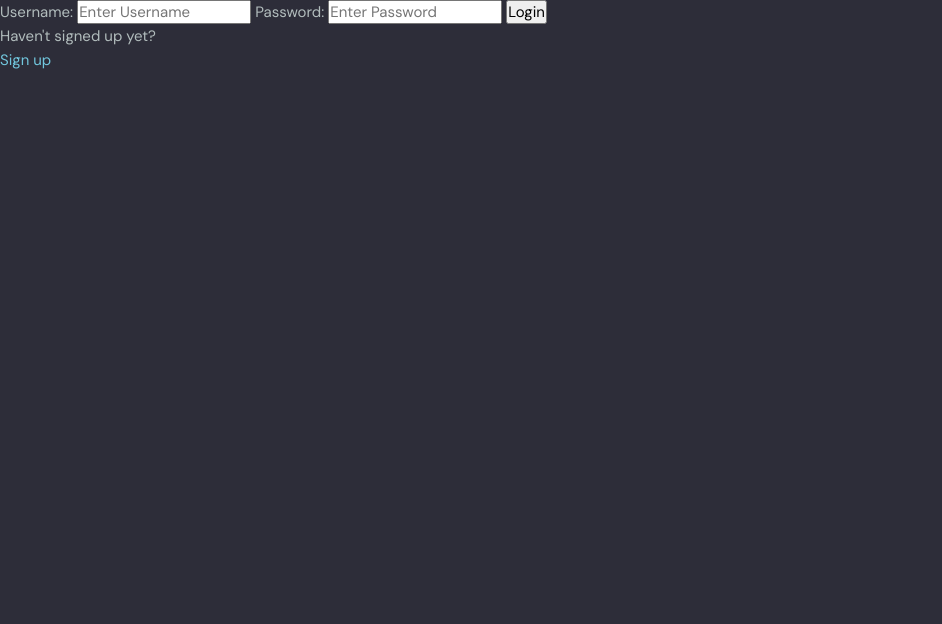
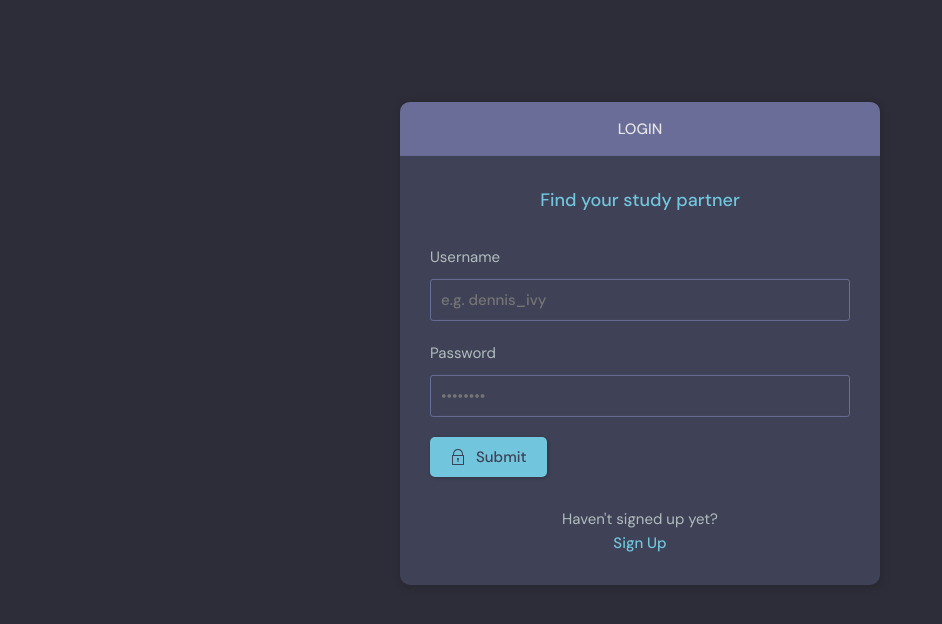
Before and after one commit to mahadi025/Group-Chat, a Django app: page /login/ in a window 1280 px wide. Shown: the part 76-700 px from the top of the page, without its empty margins (0-942 px from the left). Run offline with Django 4.2, Linux system fonts and the light colour scheme.

Commit message:
updated login/register page

```diff
--- a/core/templates/core/login_register.html
+++ b/core/templates/core/login_register.html
@@ -1,28 +1,77 @@
 {% extends "main.html" %}
 
 {% block content %}
+  <main class="auth layout">
     {% if page == "login" %}
-        <div>
-            <form method="POST" action="">
+    <div class="container">
+      <div class="layout__box">
+        <div class="layout__boxHeader">
+          <div class="layout__boxTitle">
+            <h3>Login</h3>
+          </div>
+        </div>
+        <div class="layout__body">
+          <h2 class="auth__tagline">Find your study partner</h2>
+          <form class="form" method="POST" action="">
             {% csrf_token %}
-                <label>Username:</label>
-                <input type="text" name="username" placeholder="Enter Username">
-                <label>Password:</label>
-                <input type="password" name="password" placeholder="Enter Password">
-                <input type="submit" value="Login">
+            <div class="form__group form__group">
+              <label for="room_name">Username</label>
+              <input id="username" name="username" type="text" placeholder="e.g. dennis_ivy" />
+            </div>
+            <div class="form__group">
+              <label for="password">Password</label>
+              <input id="password" name="password" type="password" placeholder="&bull;&bull;&bull;&bull;&bull;&bull;&bull;&bull;"/>
+            </div>
+            <button class="btn btn--main" type="submit">
+              <svg version="1.1" xmlns="http://www.w3.org/2000/svg" width="32" height="32" viewBox="0 0 32 32">
+                <title>lock</title>
+                <path d="M27 12h-1v-2c0-5.514-4.486-10-10-10s-10 4.486-10 10v2h-1c-0.553 0-1 0.447-1 1v18c0 0.553 0.447 1 1 1h22c0.553 0 1-0.447 1-1v-18c0-0.553-0.447-1-1-1zM8 10c0-4.411 3.589-8 8-8s8 3.589 8 8v2h-16v-2zM26 30h-20v-16h20v16z"/>
+                <path d="M15 21.694v4.306h2v-4.306c0.587-0.348 1-0.961 1-1.694 0-1.105-0.895-2-2-2s-2 0.895-2 2c0 0.732 0.413 1.345 1 1.694z"/>
+              </svg>
+              Submit
+            </button>
           </form>
+          <div class="auth__action">
             <p>Haven't signed up yet?</p>
-            <a href="{% url 'register' %}">Sign up</a>
+            <a href="{% url 'register' %}" class="btn btn--link">Sign Up</a>
+          </div>
+        </div>
+      </div>
     </div>
     {% else %}
-        <div>
-            <form method="POST" action="">
+      <div class="container">
+        <div class="layout__box">
+          <div class="layout__boxHeader">
+            <div class="layout__boxTitle">
+              <h3>Register</h3>
+            </div>
+          </div>
+          <div class="layout__body">
+            <h2 class="auth__tagline">Find your study partner</h2>
+            <form class="form" method="POST" action="">
               {% csrf_token %}
-                {{form.as_p}}
-                <input type="submit" value="Register">
+              {% for field in form %}
+                <div class="form__group form__group">
+                  <label>{{field.label}}</label>
+                  {{field}}
+                </div>
+              {% endfor %}
+              <button class="btn btn--main" type="submit">
+                <svg version="1.1" xmlns="http://www.w3.org/2000/svg" width="32" height="32" viewBox="0 0 32 32">
+                  <title>lock</title>
+                  <path d="M27 12h-1v-2c0-5.514-4.486-10-10-10s-10 4.486-10 10v2h-1c-0.553 0-1 0.447-1 1v18c0 0.553 0.447 1 1 1h22c0.553 0 1-0.447 1-1v-18c0-0.553-0.447-1-1-1zM8 10c0-4.411 3.589-8 8-8s8 3.589 8 8v2h-16v-2zM26 30h-20v-16h20v16z"/>
+                  <path d="M15 21.694v4.306h2v-4.306c0.587-0.348 1-0.961 1-1.694 0-1.105-0.895-2-2-2s-2 0.895-2 2c0 0.732 0.413 1.345 1 1.694z"/>
+                </svg>
+                Submit
+              </button>
             </form>
-            <p>Already have a account</p>
-            <a href="{% url 'login' %}">Login</a>
+            <div class="auth__action">
+              <p>Already have a account?</p>
+              <a href="{% url 'login' %}" class="btn btn--link">Login</a>
+            </div>
+          </div>
+        </div>
       </div>
     {% endif %}
+  </main>
 {% endblock content %}
```
Lines whose indentation alone changed are shown as unchanged.
